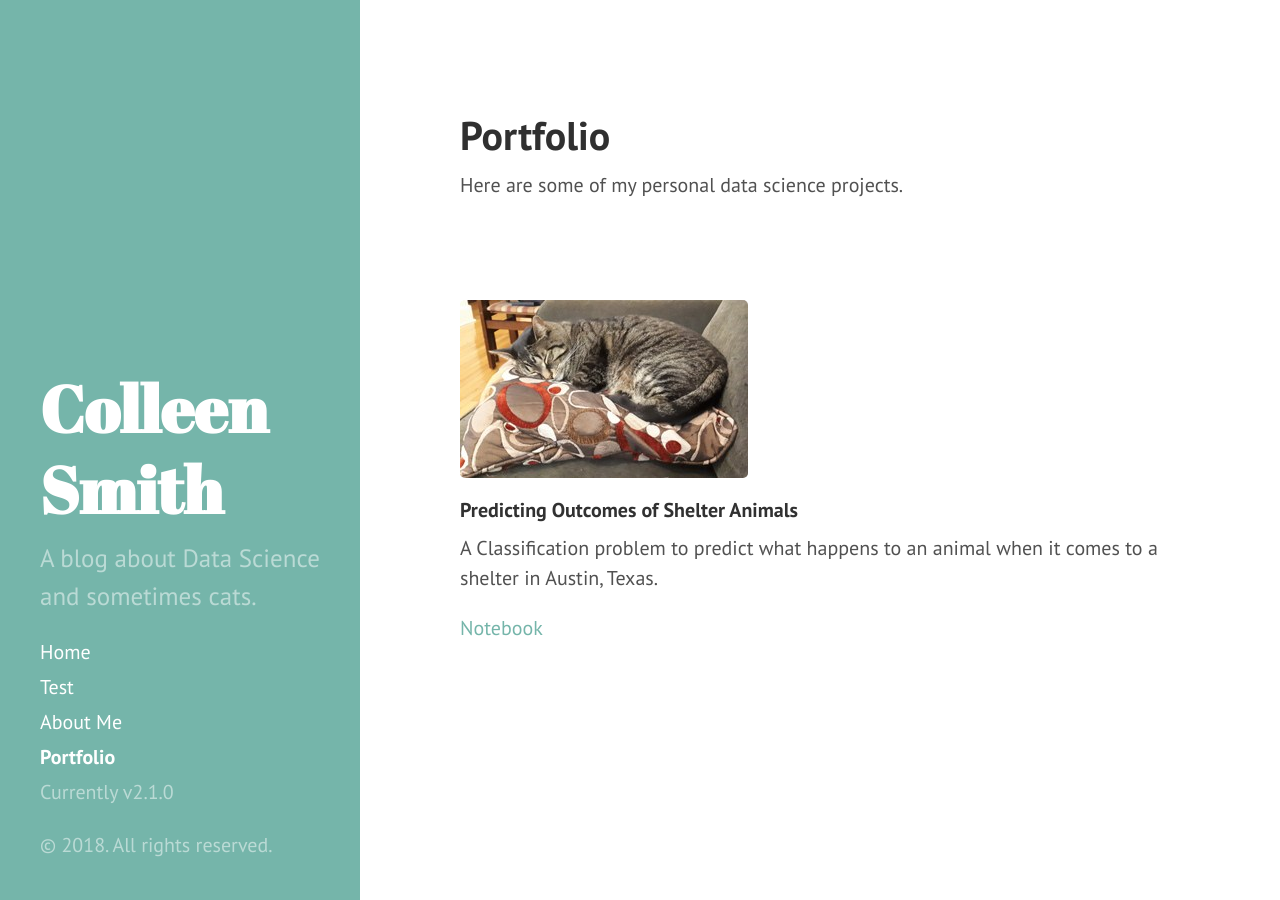
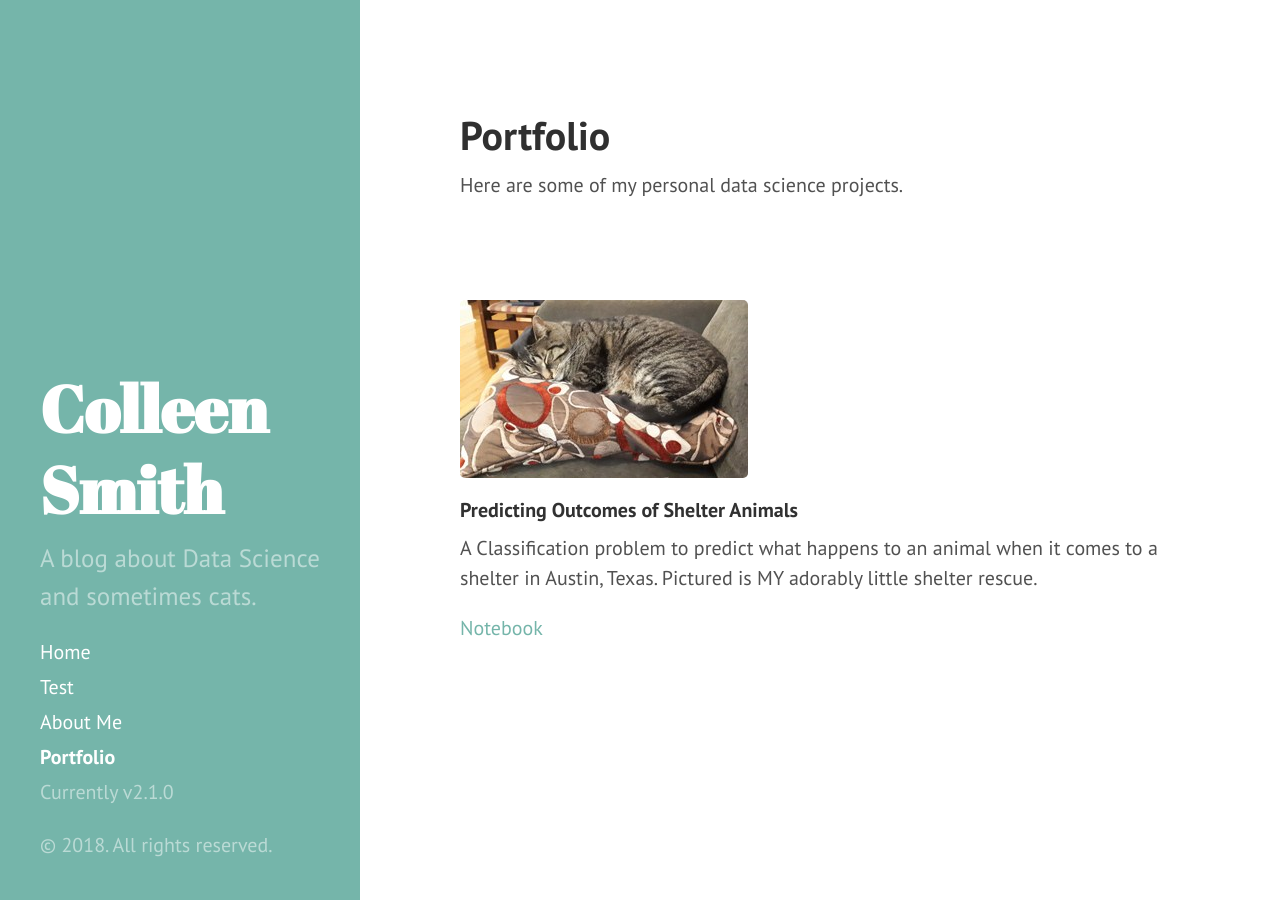
Before and after one commit to 6cdds/6cdds.github.io, a Jekyll site: the page built from portfolio/portfolio.md, in a window 1280 px wide. Built offline with Jekyll 4.4.1, drawn with Linux system fonts in a browser that asks for light colours; Markdown is read by kramdown in place of the engine named in the settings.

Commit message:
Update portfolio.md

```diff
--- a/portfolio/portfolio.md
+++ b/portfolio/portfolio.md
@@ -15,7 +15,7 @@ Here are some of my personal data science projects.
   		<div class="card-block">
     		<h4 class="card-title">Predicting Outcomes of Shelter Animals</h4>
     		<p class="card-text">A Classification problem to predict what happens to an animal
-         when it comes to a shelter in Austin, Texas.</p>
+         when it comes to a shelter in Austin, Texas. Pictured is MY adorably little shelter rescue.</p>
   		</div>
       <div class='card-buttons'>
         <a href="/portfolio/kaggle_animal_shelter">Notebook</a>
```
